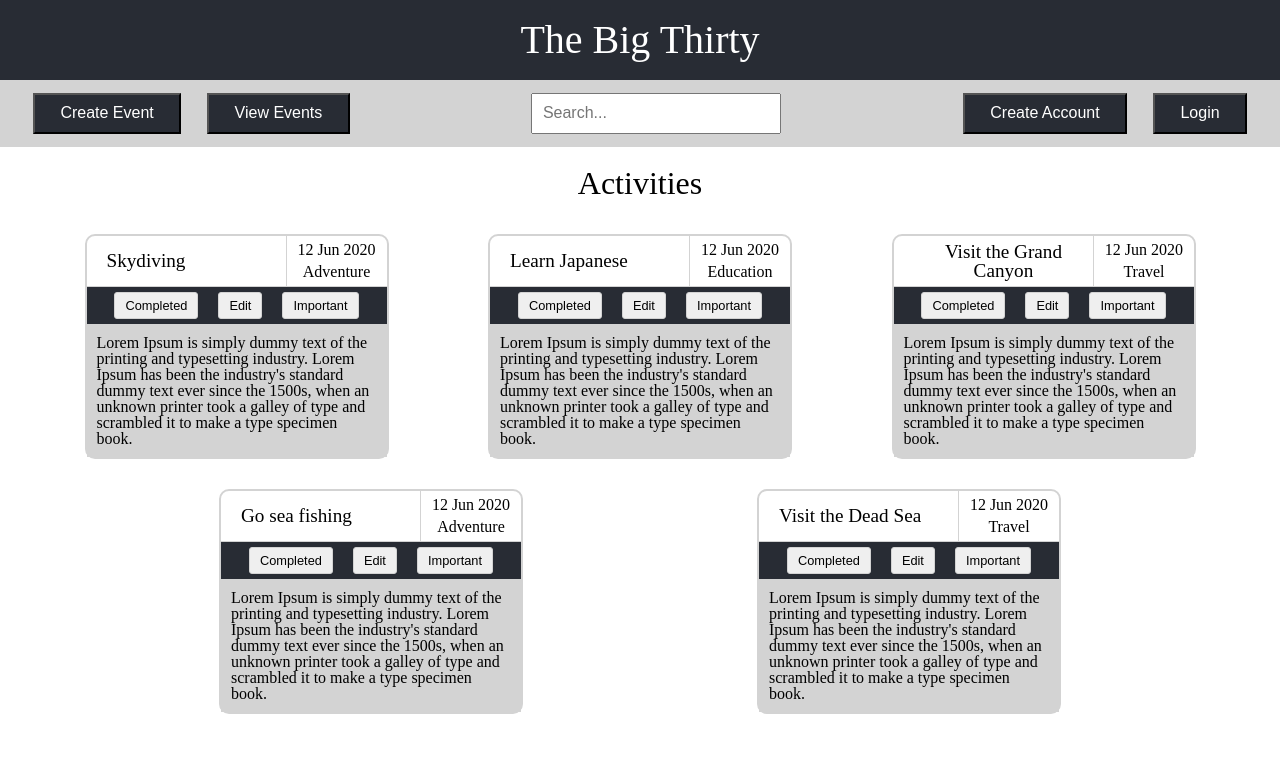
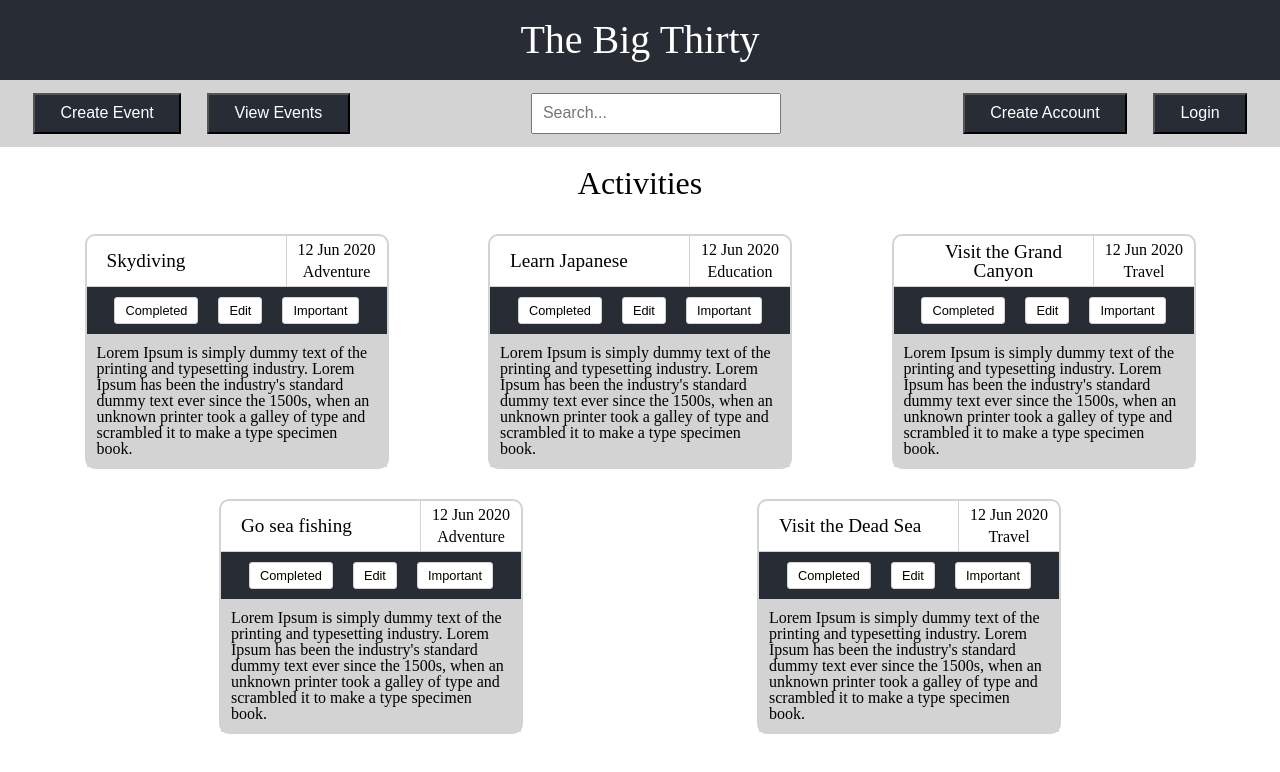
Before and after one commit to Build-Week-30-Before-30/Front-End, a React (Create React App) app in the folder the-big-thirty/: page /view-events in a window 1280 px wide. Shown: the top 772 px of the page. Built offline with nearby package versions, Linux system fonts and the light colour scheme.

Commit message:
Add functions to buttons

```diff
--- a/the-big-thirty/src/ActivityList.js
+++ b/the-big-thirty/src/ActivityList.js
@@ -29,6 +29,7 @@ export default function ActivityList(props) {
             category={activity.category}
             completed={activity.completed}
           />
+          // console.log(activity)
         ))}
       </StyledActivityList>
 
--- a/the-big-thirty/src/Button.js
+++ b/the-big-thirty/src/Button.js
@@ -1,20 +1,51 @@
-import React from 'react';
+import React, { useState } from "react";
 import styled from "styled-components";
-
-
-
 
 export const StyledButton = styled.button`
   padding: 5px 10px;
   border: 1px solid lightgray;
   border-radius: 3px;
-  margin: 5px 10px;
+  margin: 10px 10px;
   font-size: 0.8rem;
+  &#Completed {
+    background-color: ${props => (props.completed ? "green" : "white")};
+  }
+  &#Edit {
+    background-color: ${props => (props.edit ? "green" : "white")};
+  }
+  &#Important {
+    background-color: ${props => (props.important ? "green" : "white")};
+  }
 `;
 
 export function Button(props) {
-  const {button} = props;
+  const { button } = props;
+
+  const [eventCompleted, setEventCompleted] = useState(false);
+  const [editEvent, setEditEvent] = useState(false);
+  const [eventImportant, setEventImportant] = useState(false);
+
+  function toggle(event) {
+    // debugger
+    if (event.target.id === "Completed") {
+      setEventCompleted(!eventCompleted);
+      // console.log(completed);
+    } else if (event.target.id === "Edit") {
+      setEditEvent(!editEvent);
+    } else if (event.target.id === "Important") {
+      setEventImportant(!eventImportant);
+    }
+  }
+
   return (
-    <StyledButton>{button}</StyledButton>
-  )
+    <StyledButton
+      id={button}
+      onClick={toggle}
+      completed={eventCompleted}
+      edit={editEvent}
+      important={eventImportant}
+    >
+      {button}
+    </StyledButton>
+  );
 }
--- a/the-big-thirty/src/dummydata.js
+++ b/the-big-thirty/src/dummydata.js
@@ -1,5 +1,6 @@
 export const dummyData = [
   {
+    id: 1,
     title: 'Skydiving',
     description: "Lorem Ipsum is simply dummy text of the printing and typesetting industry. Lorem Ipsum has been the industry's standard dummy text ever since the 1500s, when an unknown printer took a galley of type and scrambled it to make a type specimen book. ",
     date: '12 Jun 2020',
@@ -8,6 +9,7 @@ export const dummyData = [
     links: ['link1', 'link2']
   },
   {
+    id: 2,
     title: 'Learn Japanese',
     description: "Lorem Ipsum is simply dummy text of the printing and typesetting industry. Lorem Ipsum has been the industry's standard dummy text ever since the 1500s, when an unknown printer took a galley of type and scrambled it to make a type specimen book. ",
     date: '12 Jun 2020',
@@ -16,6 +18,7 @@ export const dummyData = [
     links: ['link1', 'link2']
   },
   {
+    id: 3,
     title: 'Visit the Grand Canyon',
     description: "Lorem Ipsum is simply dummy text of the printing and typesetting industry. Lorem Ipsum has been the industry's standard dummy text ever since the 1500s, when an unknown printer took a galley of type and scrambled it to make a type specimen book. ",
     date: '12 Jun 2020',
@@ -24,6 +27,7 @@ export const dummyData = [
     links: ['link1', 'link2']
   },
   {
+    id: 4,
     title: 'Go sea fishing',
     description: "Lorem Ipsum is simply dummy text of the printing and typesetting industry. Lorem Ipsum has been the industry's standard dummy text ever since the 1500s, when an unknown printer took a galley of type and scrambled it to make a type specimen book. ",
     date: '12 Jun 2020',
@@ -32,6 +36,7 @@ export const dummyData = [
     links: ['link1', 'link2']
   },
   {
+    id: 5,
     title: 'Visit the Dead Sea',
     description: "Lorem Ipsum is simply dummy text of the printing and typesetting industry. Lorem Ipsum has been the industry's standard dummy text ever since the 1500s, when an unknown printer took a galley of type and scrambled it to make a type specimen book. ",
     date: '12 Jun 2020',
```
